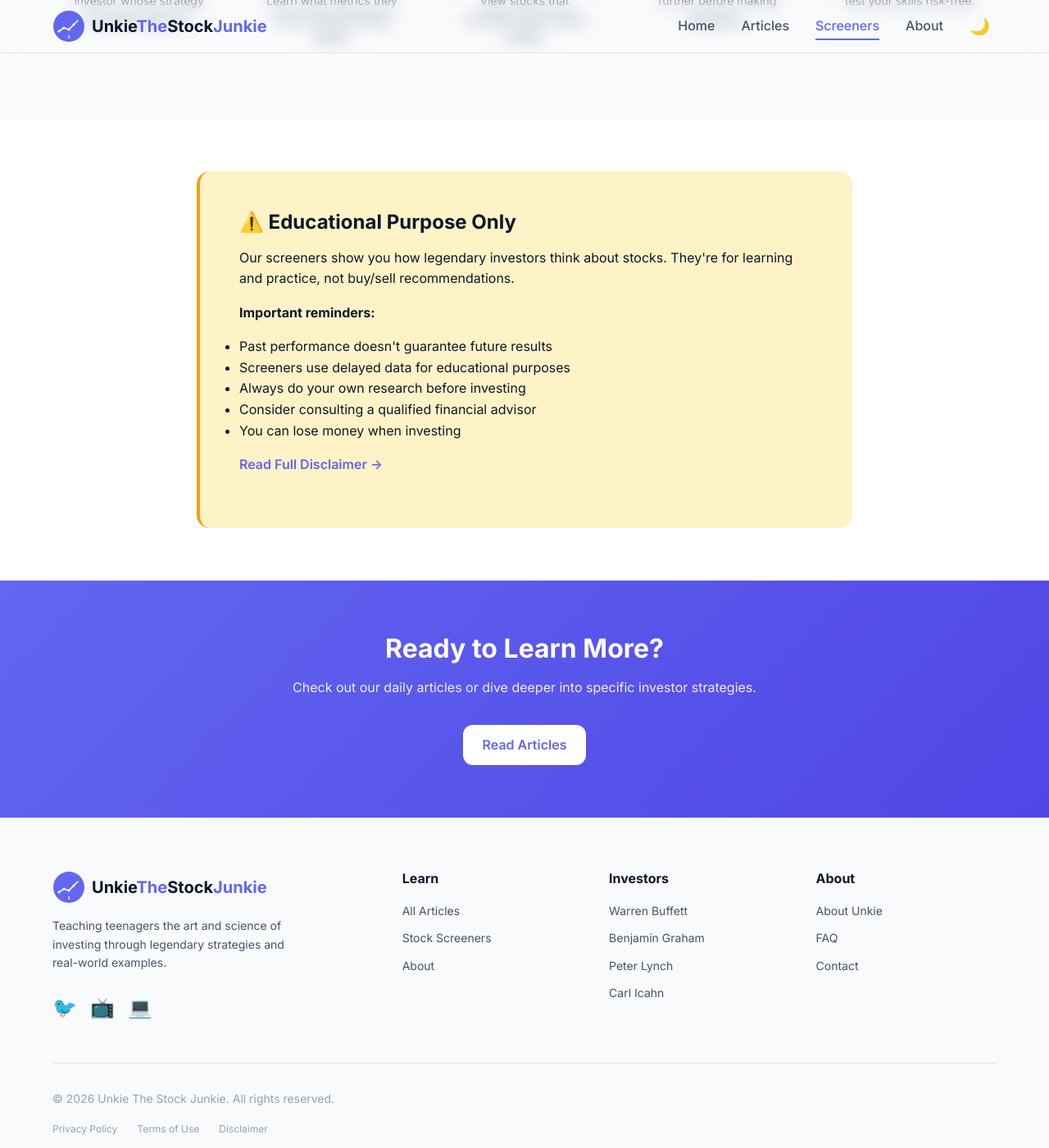
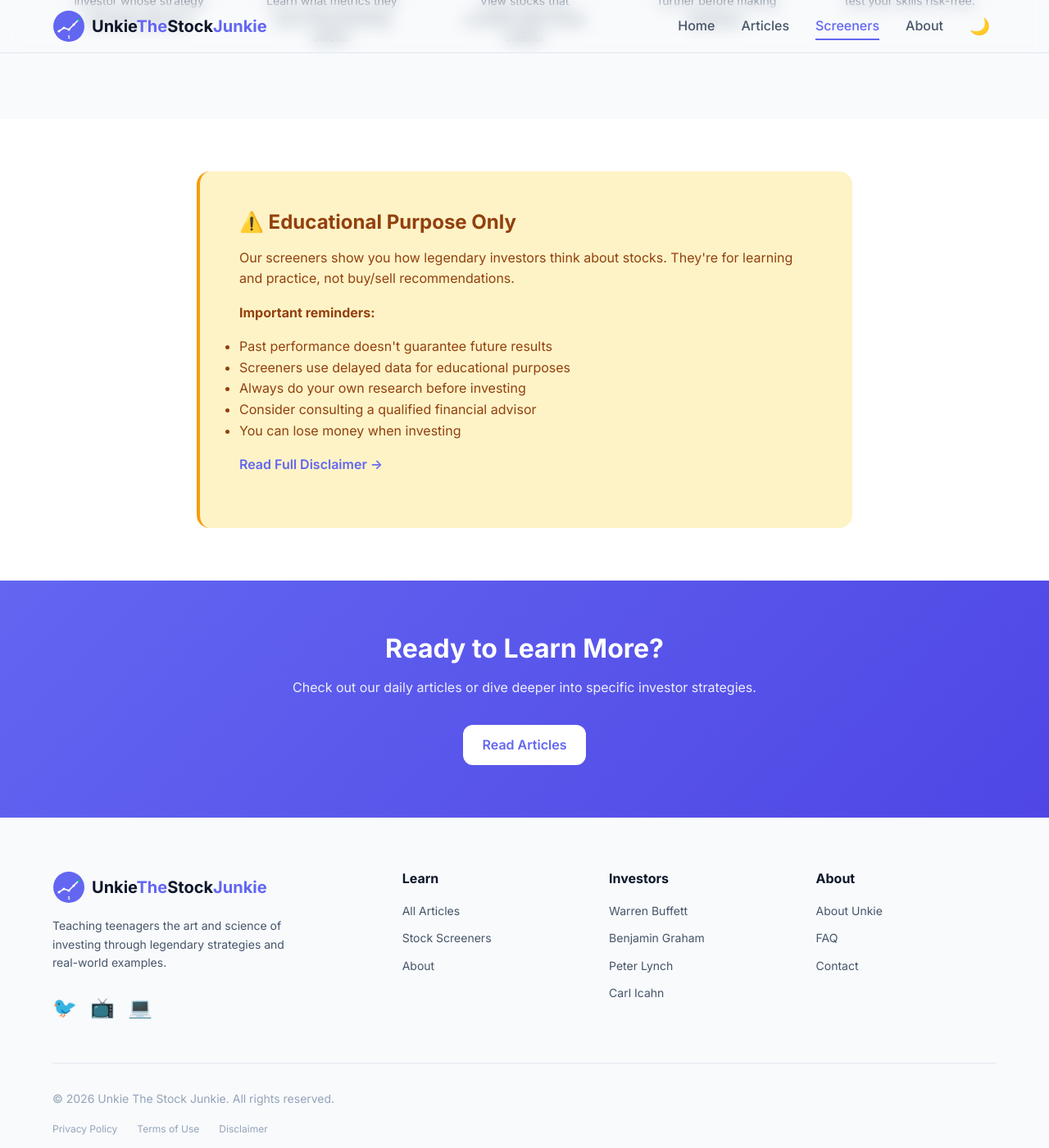
Before and after one commit to kjw3/unkiethestockjunkie, a Jekyll site: the page built from screeners/index.html, in a window 1280 px wide and 1400 px high, scrolled down 2634 px. Shown: the whole window at 82% size. Built offline with Jekyll 4.4.1, drawn with Linux system fonts in a browser that asks for light colours.

Commit message:
Update screeners warning page

```diff
--- a/screeners/index.html
+++ b/screeners/index.html
@@ -363,8 +363,9 @@ permalink: /screeners/
 }
 
 .disclaimer-box {
-  background: #fef3c7;
-  border-left: 4px solid #f59e0b;
+  background: var(--color-warning-bg);
+  border-left: 4px solid var(--color-warning-border);
+  color: var(--color-warning-text);
   border-radius: var(--border-radius-lg);
   padding: var(--spacing-2xl);
   max-width: 800px;
@@ -373,10 +374,20 @@ permalink: /screeners/
 
 .disclaimer-box h3 {
   margin-bottom: var(--spacing-md);
+  color: var(--color-warning-text);
+}
+
+.disclaimer-box p {
+  color: var(--color-warning-text);
 }
 
 .disclaimer-box ul {
   margin-bottom: var(--spacing-md);
+  color: var(--color-warning-text);
+}
+
+.disclaimer-box li {
+  color: var(--color-warning-text);
 }
 
 .disclaimer-link {
```
